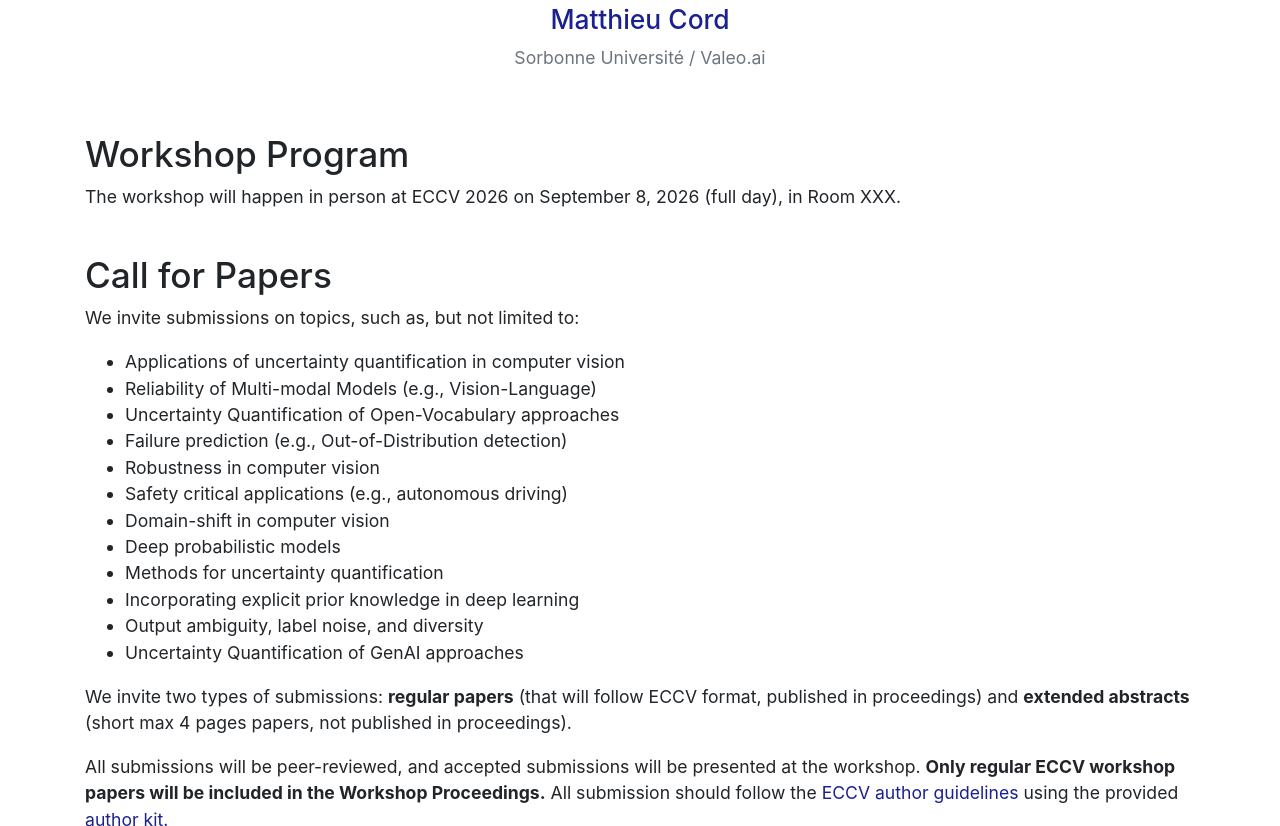
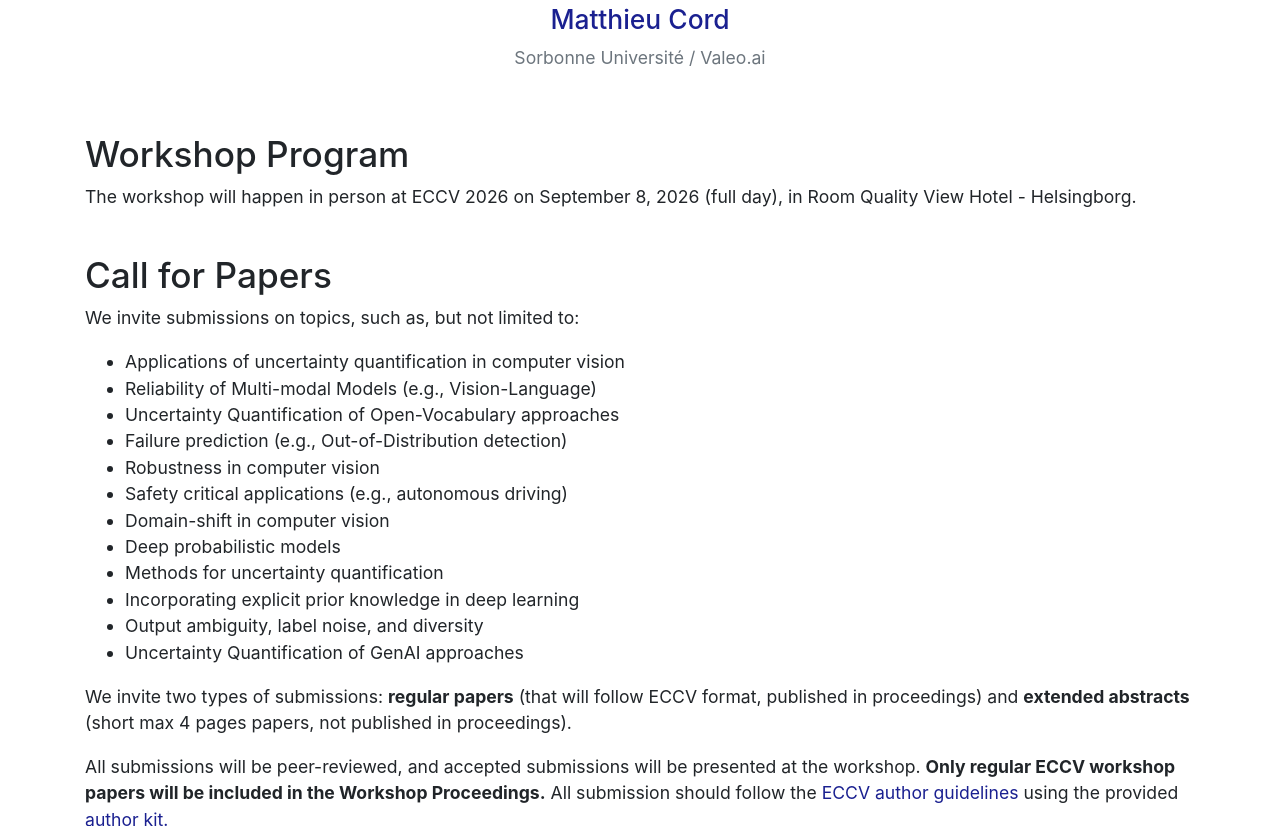
Before and after one commit to Uncertainty-CV/2026, a Jekyll site: the page built from index.html, in a window 1280 px wide and 900 px high, scrolled down 2004 px, cut to the strip 74-900 px from the top of the window. Built offline with Jekyll 4.4.1, drawn with Linux system fonts in a browser that asks for light colours.

Commit message:
update supporters

```diff
--- a/index.html
+++ b/index.html
@@ -49,7 +49,7 @@
 </div>
 
 <h2>Workshop Program</h2>
-The workshop will happen in person at ECCV 2026 on September 8, 2026 (full day), in Room XXX.
+The workshop will happen in person at ECCV 2026 on September 8, 2026 (full day), in Room Quality View Hotel - Helsingborg.
 </br>
 
 <h2>Call for Papers</h2>
@@ -104,3 +104,11 @@
   <li><a href="{{ item.url }}"><strong>{{ item.name }}</strong></a>, {{ item.affiliation }}</li>
 {% endfor %}
 </ul>
+
+<br>
+
+<p>Supported by:</p>
+
+<a href="https://elliot-ai.eu/">
+<img src="{{ site.baseurl }}/assets/elliot-logo.png" class="img-responsive" style="width: 25%; height: auto;" alt="">
+</a>
```
Also changed, not shown: assets/elliot-logo.png (added).
